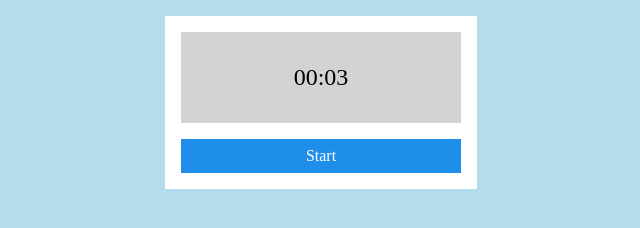
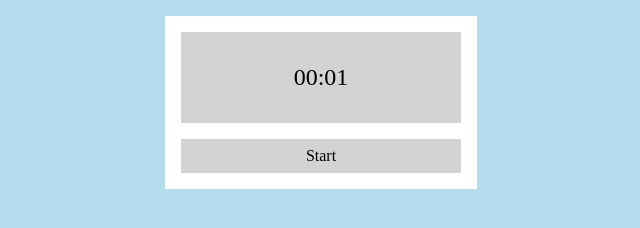
Before and after one commit to gusutaharu/CountdownAPP, a plain HTML site: page index.html in a window 1280 px wide. Both pictures are taken after a click on the button "Start". Shown: the whole page, without its empty margins (319-959 px from the left). Drawn offline with Linux system fonts and the light colour scheme.

Commit message:
js実装

```diff
--- a/css/styles.css
+++ b/css/styles.css
@@ -26,4 +26,10 @@ main > button {
   margin-top: 16px;
   padding: 8px 0;
   color: white;
+  cursor: pointer;
 }
+
+button.active {
+  background: lightgray;
+  color: black;
+}
--- a/index.html
+++ b/index.html
@@ -8,8 +8,9 @@
 </head>
 <body>
   <main>
-    <p>00:03</p>
-    <button>Start</button>
+    <p id="count-down">00:03</p>
+    <button id="btn">Start</button>
   </main>
+  <script src="js/main.js"></script>
 </body>
 </html>
--- /dev/null
+++ b/js/main.js
@@ -0,0 +1,22 @@
+'use strict'
+{
+  const btn = document.getElementById('btn');
+  const countDown = document.getElementById('count-down');
+
+  btn.addEventListener('click',()=>{
+    btn.disabled = true;
+    btn.classList.add('active');
+    let count = 3;
+    const intervalId = setInterval(()=>{
+      count--;
+      countDown.textContent = `00:0${count}`;
+      if(count < 0){
+        clearInterval(intervalId);
+        count = 3;
+        countDown.textContent = `00:0${count}`;
+        btn.classList.remove('active');
+        btn.disabled = false;
+      }
+    },1000);
+  })
+}
```
